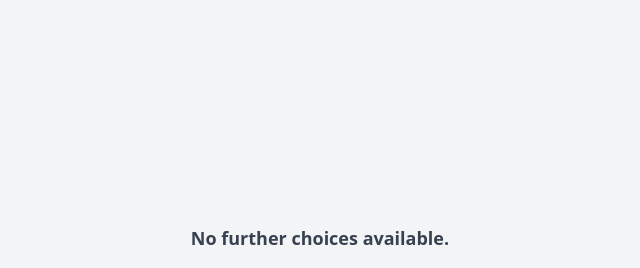
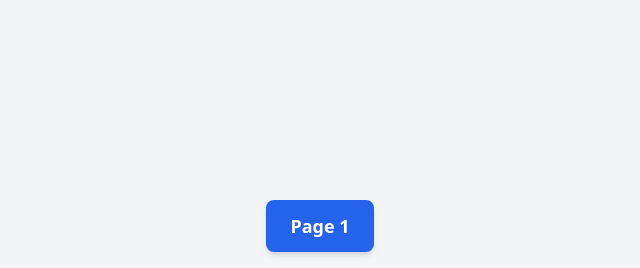
Before and after one commit to QuentinBastos/InteractiveBook, a Symfony app: template templates/page/show.html.twig in a window 1280 px wide. Shown: the part 600-868 px from the top of the page, without its empty margins (320-960 px from the left). Run offline with Twig, Linux system fonts and the light colour scheme; the template is opened without the code that fills it, so the values that code supplies are empty; style sheets or scripts are compiled from the project's sources; some libraries are stand-ins or nearby versions; some web fonts are replaced.

Commit message:
feat(page): add other page

```diff
--- a/src/Controller/PageController.php
+++ b/src/Controller/PageController.php
@@ -149,8 +149,7 @@ class PageController extends AbstractController
             throw $this->createNotFoundException('Page not found or does not belong to this book.');
         }
 
-        $toTargets = $page->getToTargets();
-
+        $toTargets = $this->em->getRepository(Target::class)->getTargetsByPage($pageId);
         return $this->render('page/show.html.twig', [
             'book' => $book,
             'page' => $page,
--- a/templates/page/show.html.twig
+++ b/templates/page/show.html.twig
@@ -13,18 +13,21 @@
         <div class="w-full max-w-6xl h-[60vh] bg-cover bg-center rounded-lg shadow-lg"
              style="background-image: url('{{ asset('uploads/page/' ~ page.filePath) }}');">
         </div>
-        {% if toTargets|length > 0 %}
-            <div class="flex flex-wrap justify-center gap-6 py-4">
+        <div class="flex flex-wrap justify-center gap-6 py-4">
+            {% if toTargets is defined and toTargets is not empty %}
                 {% for target in toTargets %}
                     <a href="{{ path('page_show', {'bookId': book.id, 'pageId': target.toPage.id}) }}"
                        class="px-6 py-3 bg-blue-600 hover:bg-blue-700 rounded-lg text-white text-lg font-semibold shadow-md transition-all">
-                        {{ target.toPage.content }}
+                        Page {{ target.toPage.number }}
                     </a>
                 {% endfor %}
-            </div>
-        {% else %}
-            <p class="text-lg font-semibold text-gray-700 py-4">No further choices available.</p>
-        {% endif %}
+            {% else %}
+                <a href="{{ path('page_show', {'bookId': book.id, 'pageId': page.id+1}) }}"
+                   class="px-6 py-3 bg-blue-600 hover:bg-blue-700 rounded-lg text-white text-lg font-semibold shadow-md transition-all">
+                    Page {{ page.number+1 }}
+                </a>
+            {% endif %}
+        </div>
     </div>
 {% endblock %}
 
```
Also changed, not shown: src/Repository/TargetRepository.php (+9 -0 lines).
